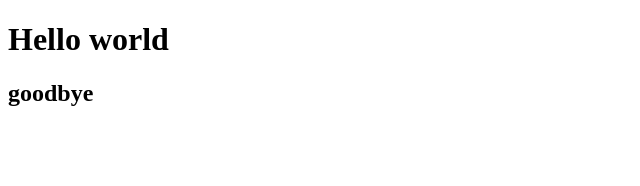
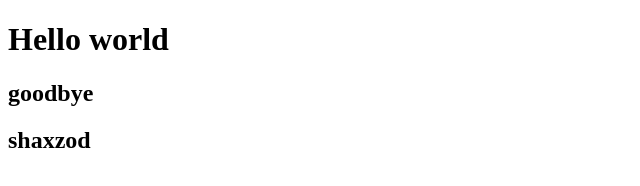
Before and after one commit to lazizbek3004/Group-work-1, a plain HTML site: page index.html in a window 1280 px wide. Shown: the whole page, without its empty margins (0-640 px from the left). Drawn offline with Linux system fonts and the light colour scheme.

Commit message:
aded h3 tag

```diff
--- a/index.html
+++ b/index.html
@@ -8,5 +8,7 @@
 <body>
     <h1>Hello world</h1>
     <h2>goodbye</h2>
+
+    <h2>shaxzod</h2>
 </body>
 </html>
```
